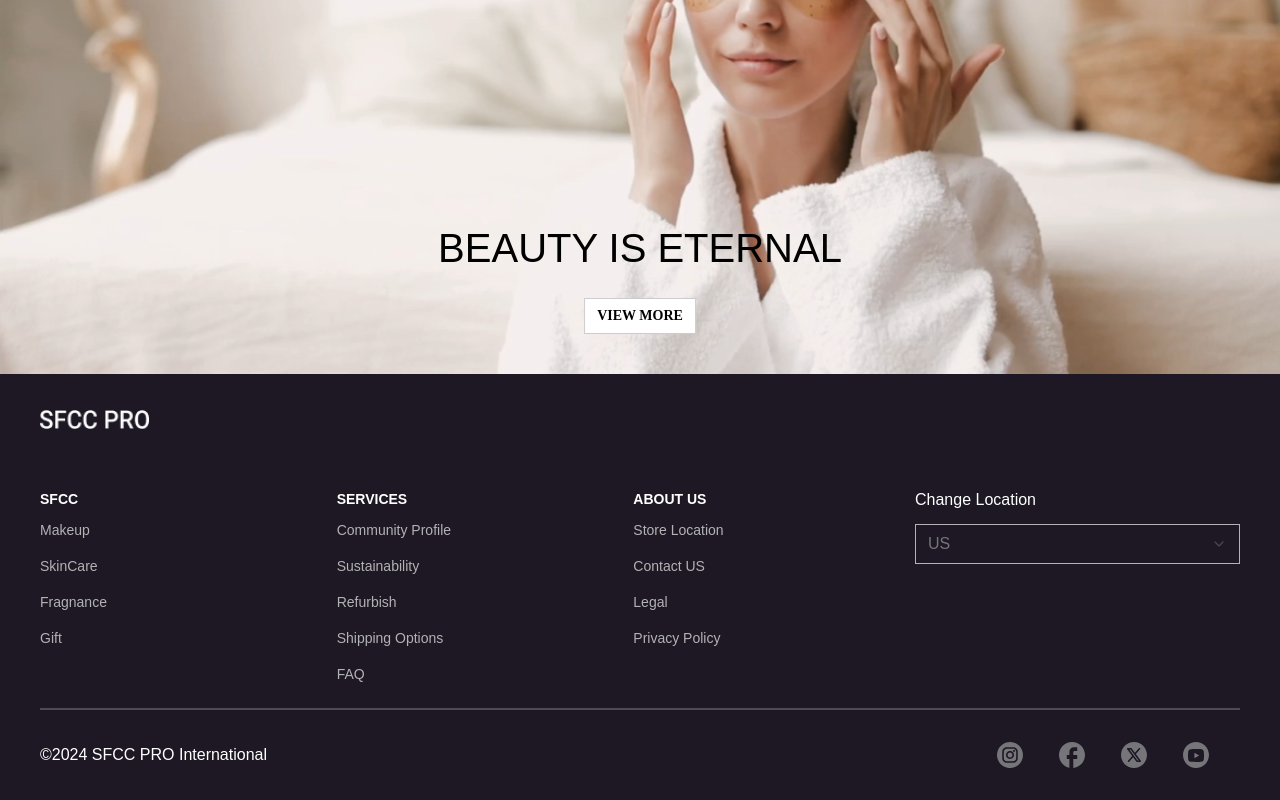
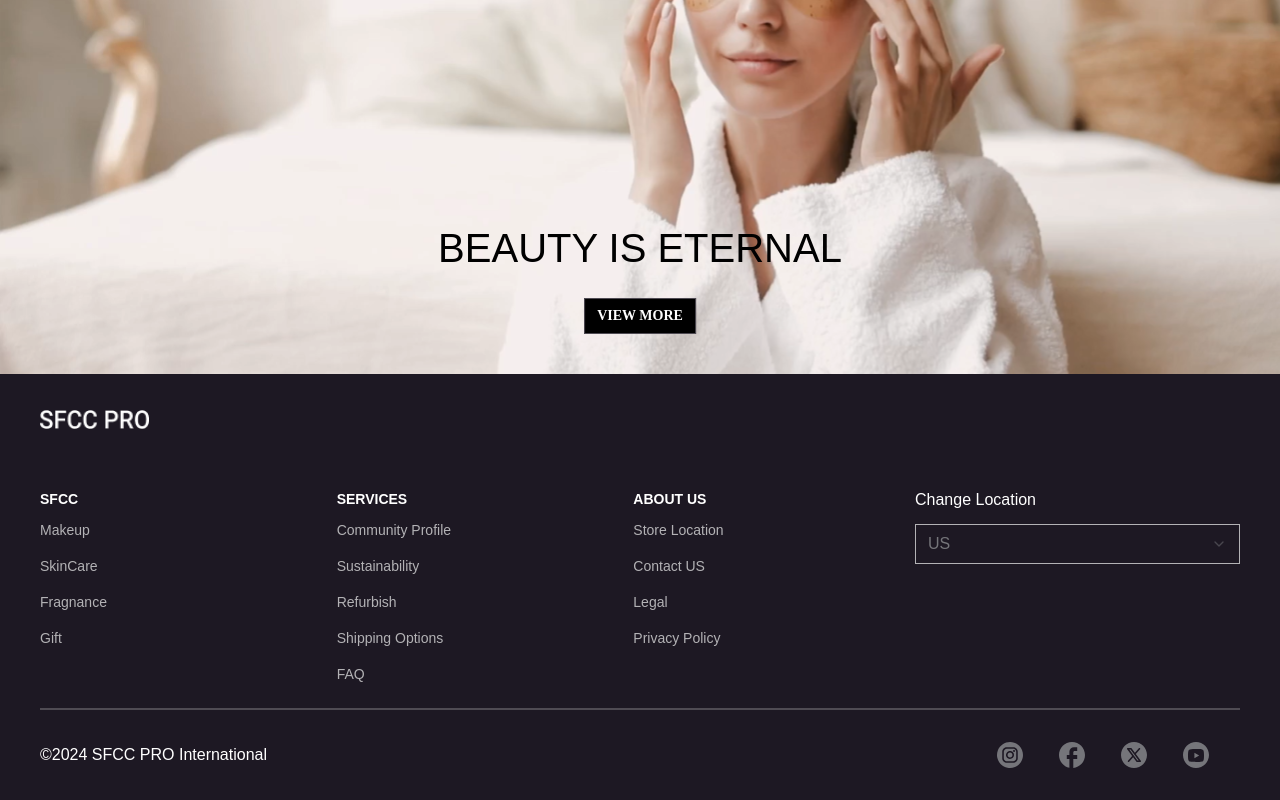
Before and after one commit to AdityaDev17/309269_SFCC_PRO, a Next.js app: page / in a window 1280 px wide. Shown: the part 4693-5493 px from the top of the page. Built offline with nearby package versions, Linux system fonts and the light colour scheme.

Commit message:
button color changes

```diff
--- a/src/app/page.tsx
+++ b/src/app/page.tsx
@@ -64,6 +64,7 @@ export default async function Home() {
 			<Banner
 				title={homepageBanners[2]?.title}
 				buttonText={homepageBanners[2]?.buttonText}
+				buttonColor={homepageBanners[2]?.buttonColor}
 				description={homepageBanners[2]?.description}
 				backgroundImage={homepageBanners[2]?.backgroundImage}
 				alignment={homepageBanners[2]?.alignment}
--- a/src/common/constant.ts
+++ b/src/common/constant.ts
@@ -1,5 +1,6 @@
 import { StatementBannerProps } from "../components/molecules/StatementBanner/StatementBanner";
 import { alignmentType } from "../components/molecules/Banner/Banner";
+import { ButtonProps } from "../components/atomic/Button/Button";
 
 export const productDetails = {
   currency: "USD",
@@ -308,6 +309,7 @@ export const orderDetails = {
 export interface BannerData {
   title: string;
   buttonText: string;
+  buttonColor?: ButtonProps["variant"];
   description?: string;
   backgroundImage: string;
   alignment: alignmentType;
@@ -344,7 +346,8 @@ export const homepageBanners: BannerData[] = [
     backgroundImage: "/images/eternal-beauty.svg",
     alignment: "center-bottom",
     buttonLink: "",
-    textColor: "black"
+    textColor: "black",
+    buttonColor: "secondary"
   },
 ];
 
--- a/src/components/molecules/Banner/Banner.tsx
+++ b/src/components/molecules/Banner/Banner.tsx
@@ -1,7 +1,7 @@
 "use client";
 import Image from "next/image";
 import type React from "react";
-import { Button } from "../../atomic/Button/Button";
+import { Button, ButtonProps } from "../../atomic/Button/Button";
 import Typography from "../../atomic/Typography/Typography";
 import styles from "./Banner.module.css";
 export type alignmentType =
@@ -17,6 +17,7 @@ export type alignmentType =
 interface BannerProps extends React.HTMLAttributes<HTMLDivElement> {
 	title: string;
 	buttonText?: string;
+	buttonColor?: ButtonProps["variant"];
 	subtitle?: string;
 	subtitleColor?: string;
 	description?: string;
@@ -33,6 +34,7 @@ const Banner: React.FC<BannerProps> = ({
 	subtitle,
 	description,
 	buttonText,
+	buttonColor,
 	backgroundImage,
 	alignment = "center-center",
 	buttonLink = "#",
@@ -89,7 +91,7 @@ const Banner: React.FC<BannerProps> = ({
 
 					{buttonText && (
 						<div className={styles.buttonContainer}>
-							<Button size="sm" onClick={() => buttonLink}>
+							<Button variant={buttonColor}size="sm" onClick={() => buttonLink}>
 								{buttonText}
 							</Button>
 						</div>
```
